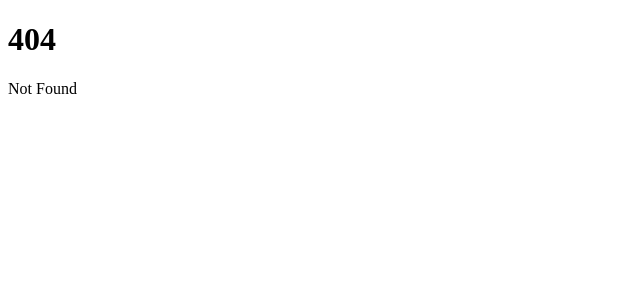
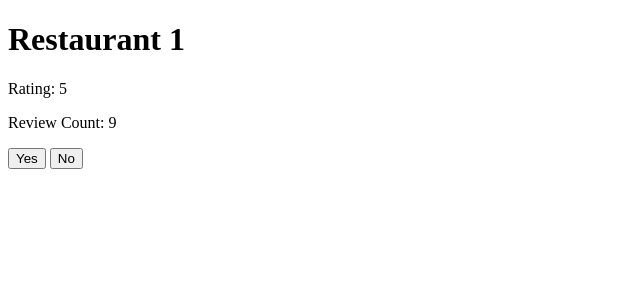
Before and after one commit to nabilamin/grubfinder, a SvelteKit app in the folder client/: page /session/1/vote in a window 1280 px wide. Before the commit this address had no page. Shown: the top 300 px of the page, without its empty margins (0-640 px from the left). Built offline with nearby package versions, Linux system fonts and the light colour scheme.

Commit message:
implement basic front end voting logic

```diff
--- /dev/null
+++ b/client/src/routes/session/[slug]/vote/+page.server.ts
@@ -0,0 +1,30 @@
+export async function load() {
+	return {
+		restaurants: [
+            {
+                name: "Restaurant 1",
+                id: "1",
+                rating: 5,
+                review_count: 9
+            },
+            {
+                name: "Restaurant 2",
+                id: "2",
+                rating: 4,
+                review_count: 10
+            },
+            {
+                name: "Restaurant 3",
+                id: "3",
+                rating: 4.5,
+                review_count: 11
+            },
+            {
+                name: "Restaurant 4",
+                id: "4",
+                rating: 4.4,
+                review_count: 12
+            }
+        ]
+	};
+}
--- /dev/null
+++ b/client/src/routes/session/[slug]/vote/+page.svelte
@@ -0,0 +1,25 @@
+<script lang="ts">
+    export let data;
+
+    export let dataLength = data.restaurants.length;
+
+    export let index = 0;
+
+    export let votingData = new Map<string, boolean>();
+
+    function handleClick(value: boolean) {
+        votingData.set(data.restaurants[index].id, value);
+
+        if (index + 1 == dataLength) {
+            console.log(votingData);
+        } else {
+            index++
+        }
+    }
+</script>
+
+<h1>{data.restaurants[index].name}</h1>
+<p>Rating: {data.restaurants[index].rating}</p>
+<p>Review Count: {data.restaurants[index].review_count}</p>
+<button on:click={() => handleClick(true)}>Yes</button>
+<button on:click={() => handleClick(false)}>No</button>
```
